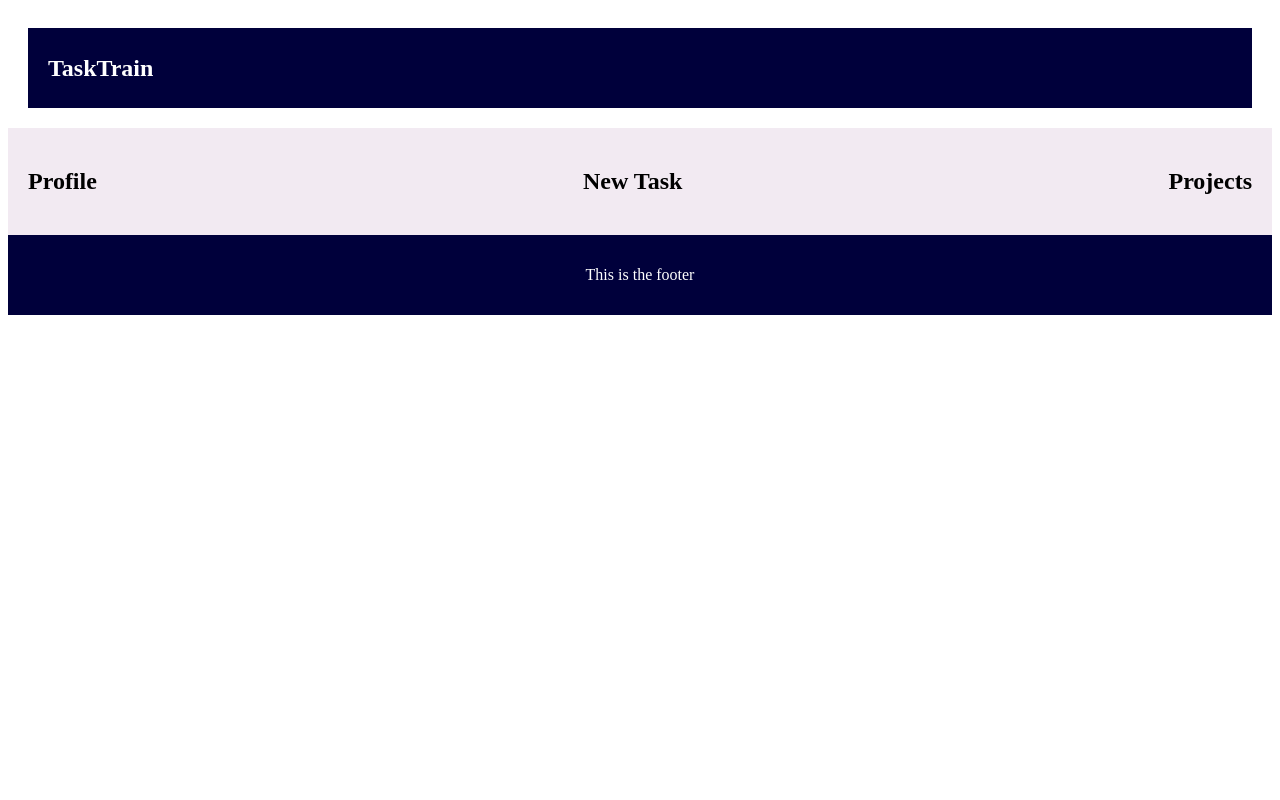
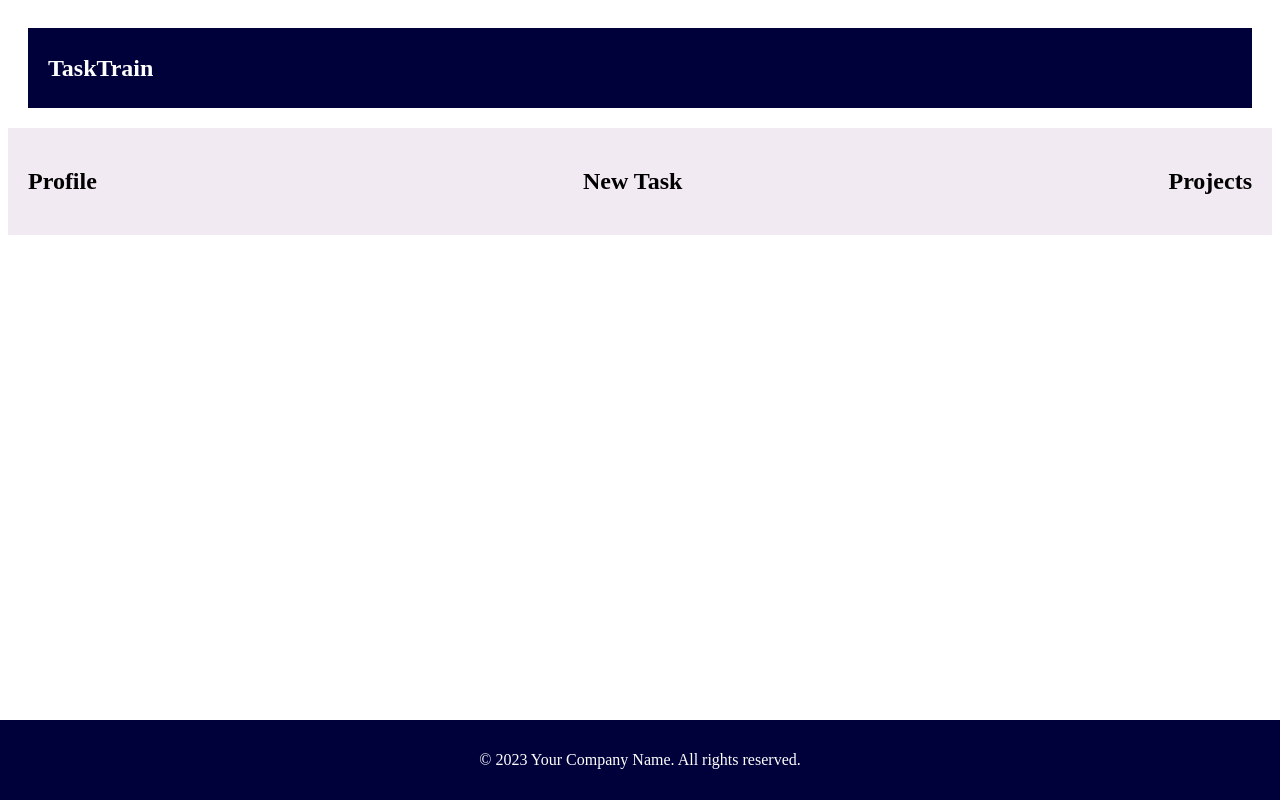
Before and after one commit to Stiflerzak/TaskTrainClient, a React (Create React App) app: page / in a window 1280 px wide. Built offline with nearby package versions, Linux system fonts and the light colour scheme.

Commit message:
Added styling to the footer

```diff
--- a/src/components/Footer.js
+++ b/src/components/Footer.js
@@ -2,21 +2,24 @@ import React from 'react';
 import styled from 'styled-components';
 
 const FooterContainer = styled.footer`
+  position: absolute;
+  bottom: 0;
+  left: 0;
+  right: 0;
   display: flex;
   justify-content: center;
   align-items: center;
   background-color: #00003B;
   height: 80px;
-`;
-
-const Text = styled.p`
   color: #fff;
 `;
 
 const Footer = () => {
+  const currentYear = new Date().getFullYear();
+
   return (
     <FooterContainer>
-      <Text>This is the footer</Text>
+      <p>&copy; {currentYear} Your Company Name. All rights reserved.</p>
     </FooterContainer>
   );
 };
```
